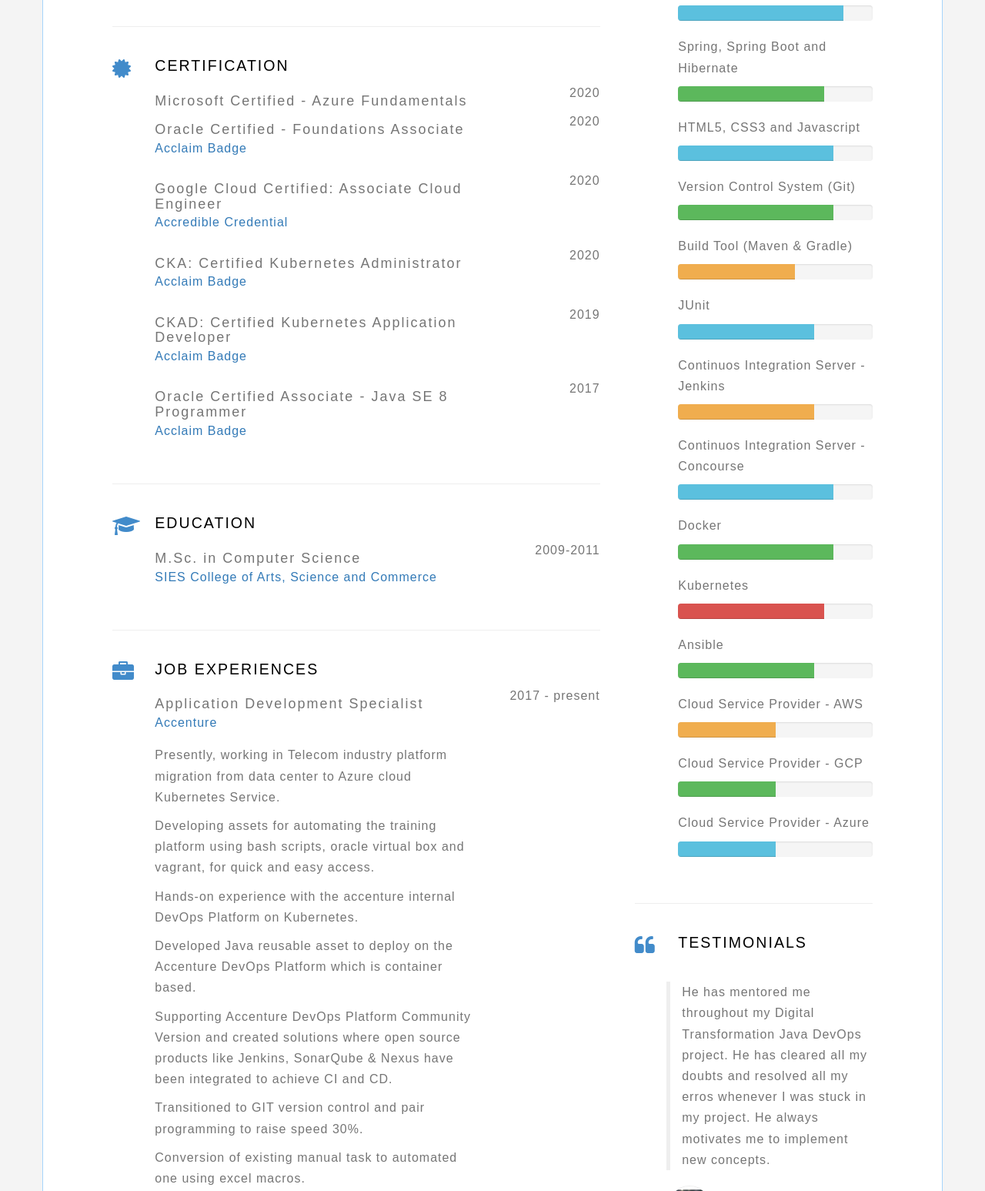
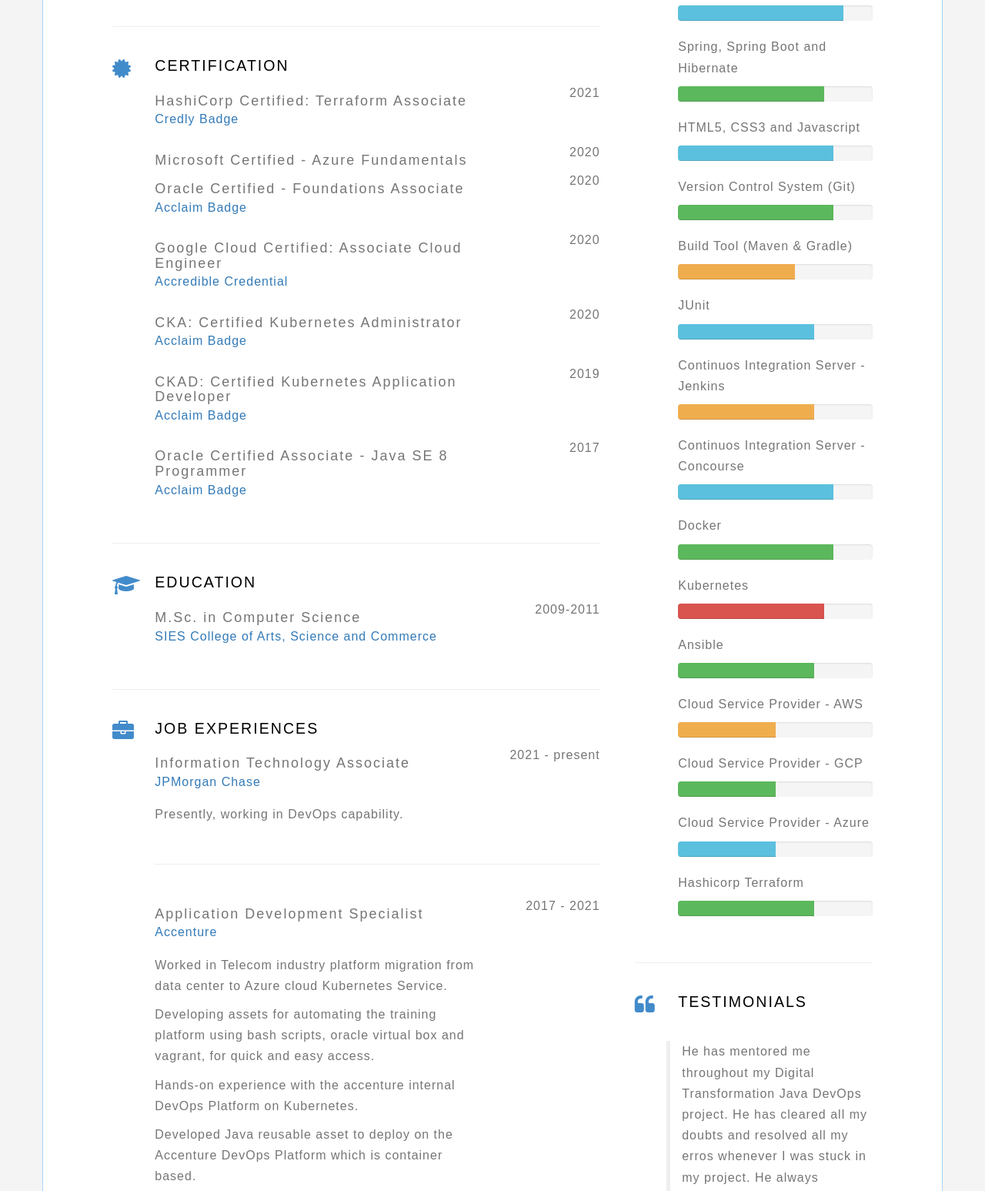
Before and after one commit to khozema-nullwala/khozema-nullwala.github.io, a plain HTML site: page index.html in a window 1280 px wide. Shown: the part 734-2281 px from the top of the page at 77% size. Drawn offline with nearby package versions, Linux system fonts and the light colour scheme; a web font is replaced by a local one.

Commit message:
Updated profile on 25th October 2021

```diff
--- a/index.html
+++ b/index.html
@@ -77,8 +77,8 @@
                             <br>
                         </div>
                     </div>
-                    <h3>ROLE : Application Development <strong><small>at Accenture</small></strong></h3>
-                    <h3>DESIGNATION : Specialist</h3>
+                    <h3>ROLE : Software Engineer <strong><small>at JPMorgan Chase</small></strong></h3>
+                    <h3>DESIGNATION : Associate</h3>
                 </div><!-- Title end-->
 
                 <!-- ===========================
@@ -133,7 +133,16 @@
 
                 <div class="col-sm-11">
                     <h3>Certification</h3>
+                    <div class="row">
+                        <div class="col-md-9">
+                            <h4>HashiCorp Certified: Terraform Associate</h4>
+                            <p class="sub"><a href="https://www.credly.com/badges/c2d280a1-b0f9-49a0-80dd-13fdf9b11632/public_url">Credly Badge</a></p>
+                        </div>
 
+                        <div class="year col-md-3">
+                            <p>2021</p>
+                        </div>
+                    </div><!--Certification 1 end-->
                     <div class="row">
                         <div class="col-md-9">
                             <h4>Microsoft Certified - Azure Fundamentals</h4>
@@ -245,13 +254,26 @@
 
                 <div class="col-sm-11">
                     <h3>Job Experiences</h3>
+                    <div class="row">
+                        <div class="col-md-9">
+                            <h4>Information Technology Associate</h4>
+                            <p class="sub"><a href="https://www.jpmorganchase.com/">JPMorgan Chase</a>
+                            </p>
+                            <p>Presently, working in DevOps capability.</p>
+                        </div>
+                        <div class="year col-md-3">
+                            <p>2021 - present</p>
+                        </div>
+                    </div><!--Job 1 end-->
+
+                    <hr>
 
                     <div class="row">
                         <div class="col-md-9">
                             <h4>Application Development Specialist</h4>
                             <p class="sub"><a href="https://www.accenture.com/in-en/company">Accenture</a>
                             </p>
-                            <p>Presently, working in Telecom industry platform migration from data center to Azure cloud Kubernetes Service.</p>
+                            <p>Worked in Telecom industry platform migration from data center to Azure cloud Kubernetes Service.</p>
                             <p>Developing assets for automating the training platform using bash scripts, oracle virtual box and vagrant, for quick and easy access.</p>
                             <p>Hands-on experience with the accenture internal DevOps Platform on Kubernetes.</p>
                             <p>Developed Java reusable asset to deploy on the Accenture DevOps Platform which is container based.</p>
@@ -261,7 +283,7 @@
                             <p>Authored in developing various Knowledge Management courses for organization.</p>
                         </div>
                         <div class="year col-md-3">
-                            <p>2017 - present</p>
+                            <p>2017 - 2021</p>
                         </div>
                     </div><!--Job 1 end-->
 
@@ -495,6 +517,13 @@
                         </div>
                     </div><!--skill end-->
 
+                    <p>Hashicorp Terraform</p>
+                    <div class="progress">
+                        <div class="progress-bar progress-bar-success" role="progressbar" aria-valuenow="70" aria-valuemin="0" aria-valuemax="100" style="width: 70%">
+                            <span class="sr-only">70% Complete (success)</span>
+                        </div>
+                    </div><!--skill end-->
+
                 </div><!--info end-->
             </div><!--tech skills end-->
 
```
